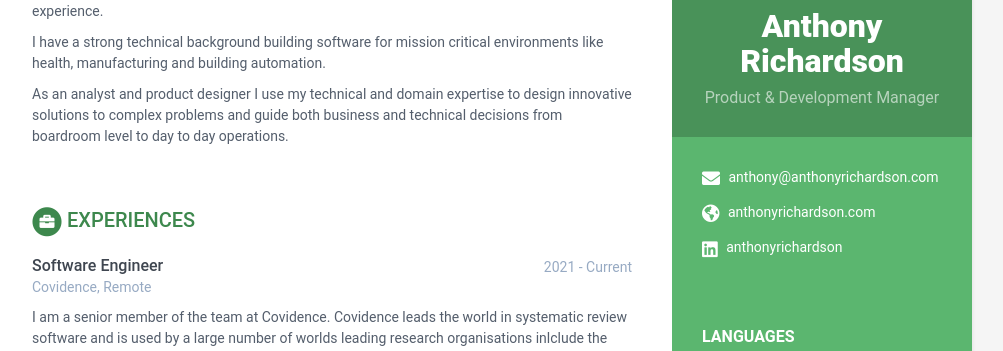
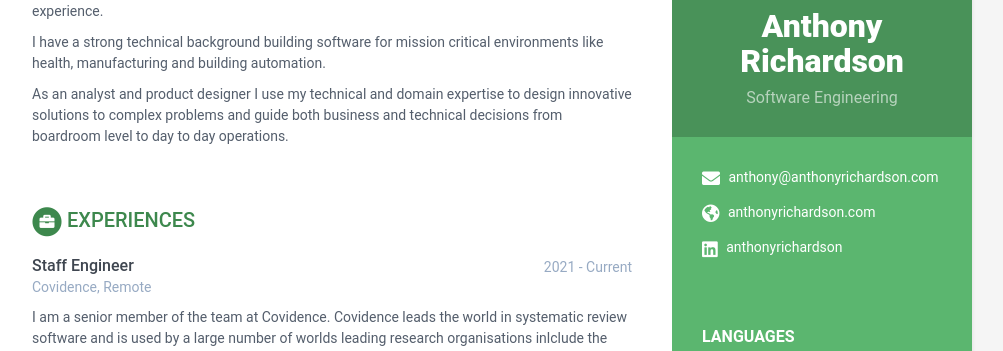
Before and after one commit to Osseta/osseta.github.io, a Jekyll site: the page built from index.html, in a window 1280 px wide and 900 px high. Shown: the part 160-511 px from the top of the window, without its empty margins (168-1171 px from the left). Built offline with Jekyll 4.4.1, drawn with Linux system fonts in a browser that asks for light colours.

Commit message:
Update Role Change

```diff
--- a/_data/data.yml
+++ b/_data/data.yml
@@ -8,7 +8,7 @@ sidebar:
 
     # Profile information
     name: Anthony Richardson
-    tagline: Product & Development Manager
+    tagline: Software Engineering
     avatar: profile.png  #place a 100x100 picture inside /assets/images/ folder and provide the name of the file below
 
     # Sidebar links
@@ -68,7 +68,7 @@ _education:
           - Bullet point
           - Bullet point
 experiences:
-    - role: Software Engineer
+    - role: Staff Engineer
       time: 2021 - Current
       company: Covidence, Remote
       details: |
```
